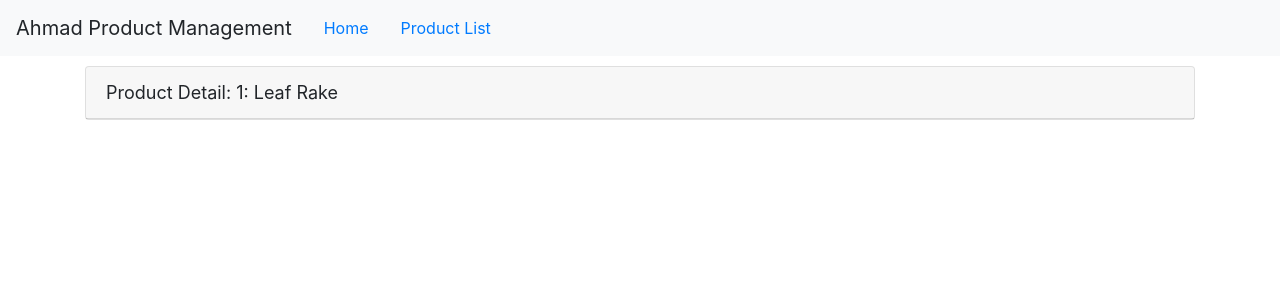
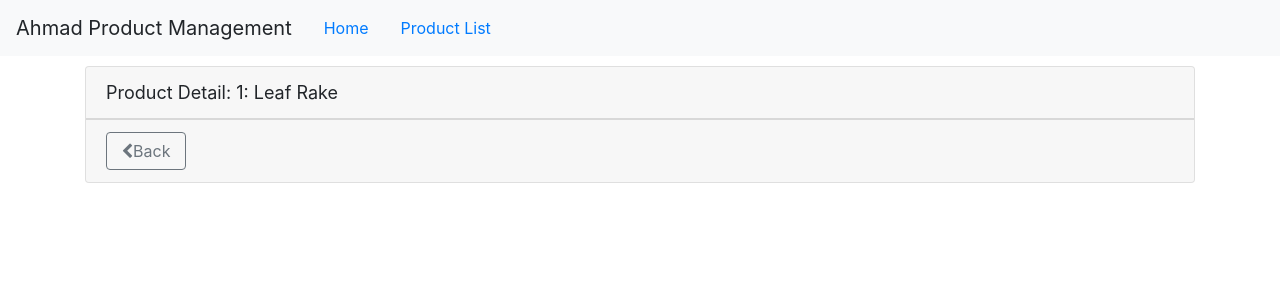
Before and after one commit to ahmadtc1/AngularApp, an Angular app: page /products/1 in a window 1280 px wide. Shown: the top 300 px of the page. Built offline with nearby package versions, Linux system fonts and the light colour scheme.

Commit message:
Adding a back button from product details

```diff
--- a/src/app/products/product-detail.component.html
+++ b/src/app/products/product-detail.component.html
@@ -2,4 +2,12 @@
   <div class = 'card-header'>
       {{pageTitle + ': ' + product.productName}}
   </div>
+  <div class = 'card-footer'>
+    <button class = "btn btn-outline-secondary"
+        (click) = 'onBack()'
+        style = 'width: 80px'
+    >
+      <i class = "fa fa-chevron-left"></i>Back
+    </button>
+  </div>
 </div>
--- a/src/app/products/product-detail.component.ts
+++ b/src/app/products/product-detail.component.ts
@@ -1,6 +1,6 @@
 import { Component, OnInit } from '@angular/core';
 import { IProduct } from './product';
-import { ActivatedRoute } from '@angular/router';
+import { ActivatedRoute, Router } from '@angular/router';
 
 @Component({
   templateUrl: './product-detail.component.html',
@@ -9,8 +9,8 @@
 export class ProductDetailComponent implements OnInit {
   pageTitle: string = 'Product Detail';
   product: IProduct;
-  constructor(private route: ActivatedRoute) {
-
+  constructor(private route: ActivatedRoute,
+    private router: Router) {
    }
 
   ngOnInit() {
@@ -29,4 +29,8 @@
     }
   }
 
+  onBack(): void {
+    this.router.navigate(['/products']);
+  }
+
 }
```
